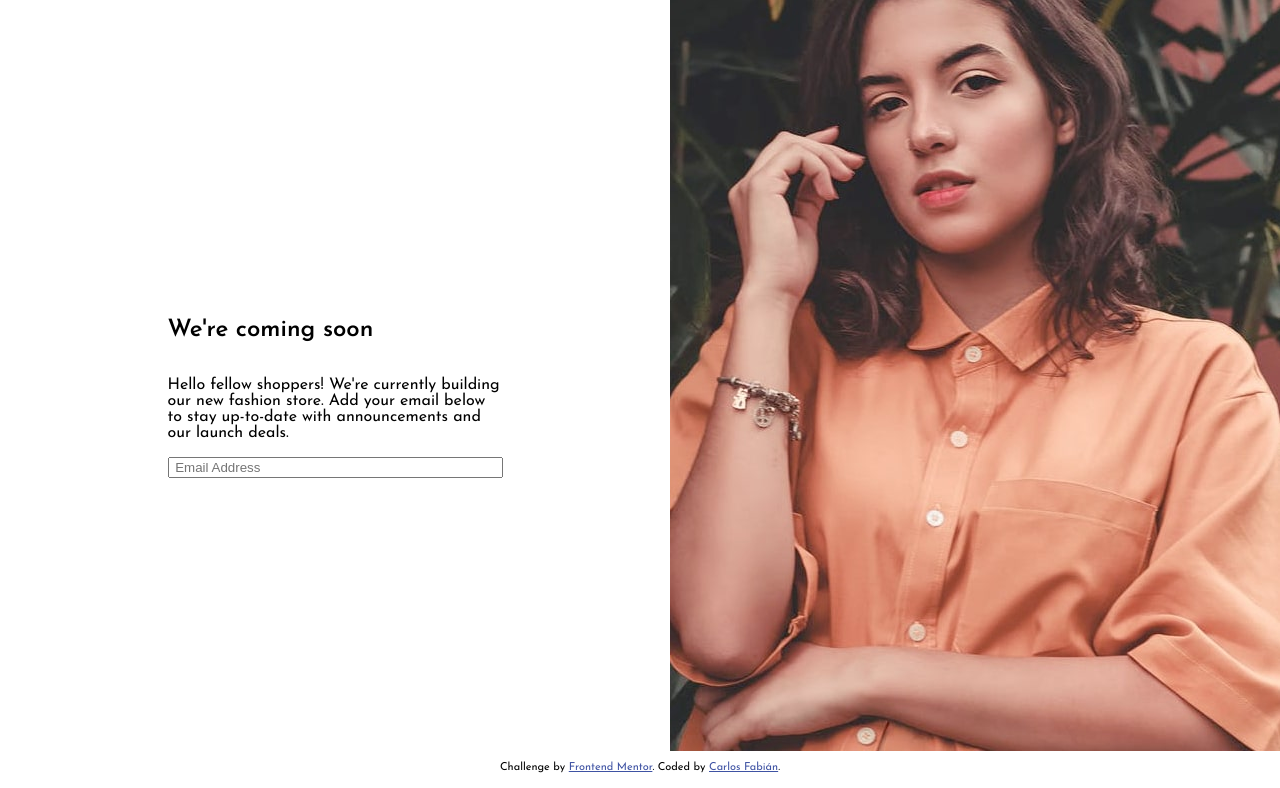
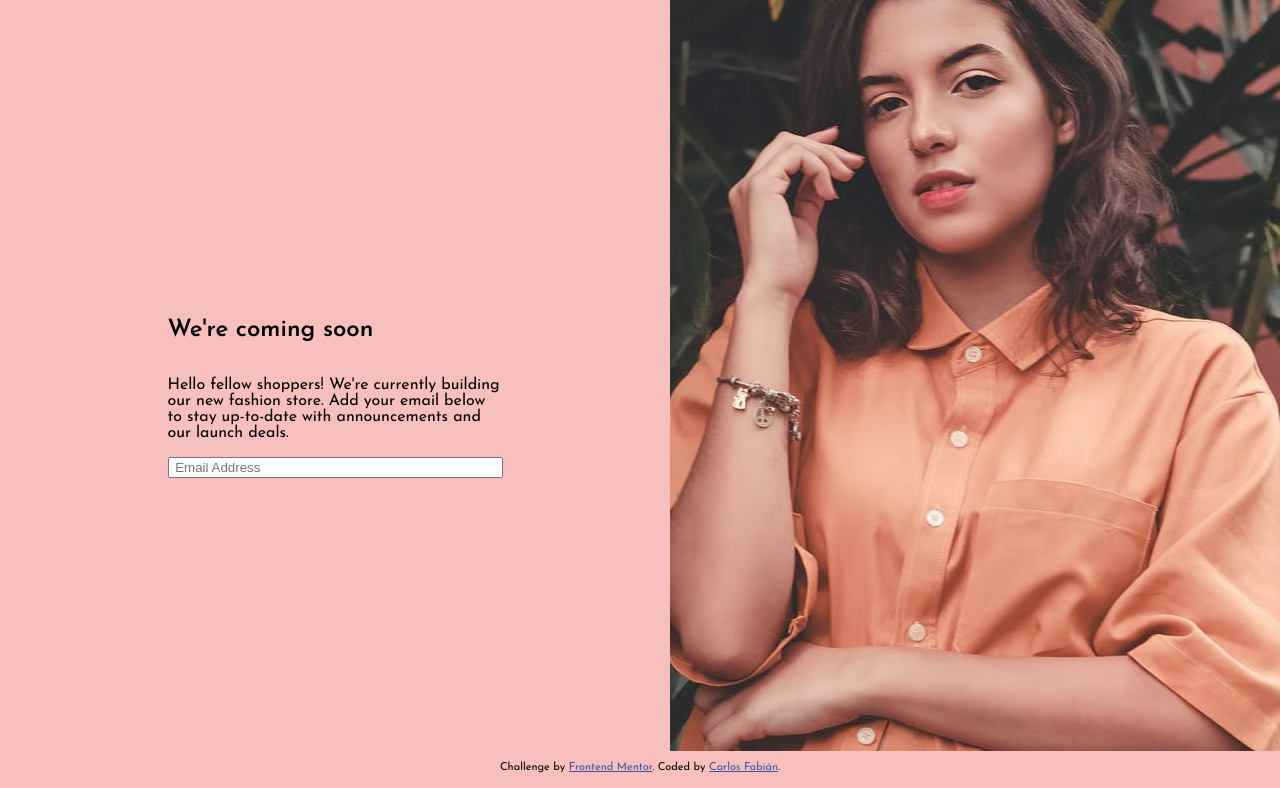
Before and after one commit to CarlosFabianG/coming-soon-page, a plain HTML site: page index.html in a window 1280 px wide. Shown: the part 49-837 px from the top of the page. Drawn offline with Linux system fonts and the light colour scheme.

Commit message:
se agrego color de fondo al body en styles.css

```diff
--- a/styles.css
+++ b/styles.css
@@ -1,6 +1,7 @@
 body {
     font-family: 'Josefin Sans', sans-serif;
     margin: 0px;
+    background-color: hsl(0, 80%, 86%);
 }
 .main__container {
     display: flex;
```
